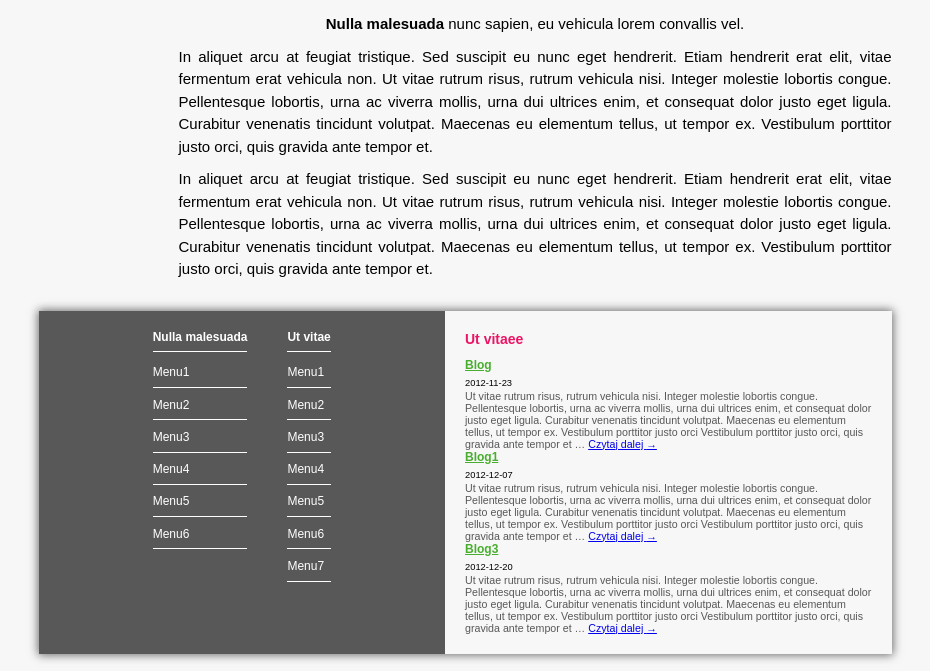
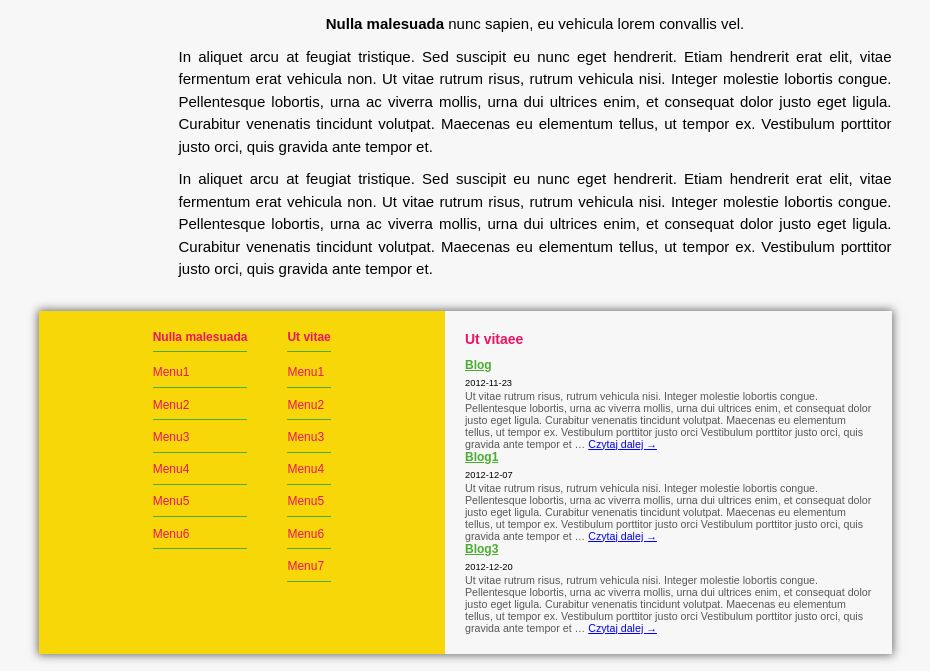
Before and after one commit to mrdk901/box-story, a plain HTML site: page index.html in a window 1280 px wide. Shown: the part 935-1606 px from the top of the page, without its empty margins (175-1105 px from the left). Drawn offline with Linux system fonts and the light colour scheme.

Commit message:
Add files via upload

```diff
--- a/css/styles.css
+++ b/css/styles.css
@@ -442,7 +442,7 @@ footer .blog {
 footer .footer-columns {
     width: 50%;
     border: none;
-    background: #585858;
+    background: #F7D708;
     color: #ffffff;
     display: flex;
     justify-content: center;
@@ -464,12 +464,12 @@ footer .footer-columns {
     padding-right: 0;
     padding-top: 5pt;
     padding-bottom: 5pt;
-    border-bottom: 1px solid white;
+    border-bottom: 1px solid #49AD2F;
 }
 
 .level1 a {
     font-size: 9pt;
-    color: #ffffff;
+    color: #EC1465;
         text-decoration: none;
     text-transform: none;
 }
@@ -479,20 +479,20 @@ h3 {
 }
 
 .footer-column1 h3 {
-    color: white;
+     color: #EC1465;
     font-size: 9pt;
     line-height: 10pt;
     font-weight: bold;
     padding-bottom: 5pt;
-    border-bottom: 1px solid white; }
+    border-bottom: 1px solid #49AD2F; }
 
 .footer-column2 h3 {
-    color: white;
+    color: #EC1465;
     font-size: 9pt;
     line-height: 10pt;
     font-weight: bold;
     padding-bottom: 5pt;
-    border-bottom: 1px solid white; }
+    border-bottom: 1px solid #49AD2F; }
 
 .partners-footer {
     max-width: 853px;
```
